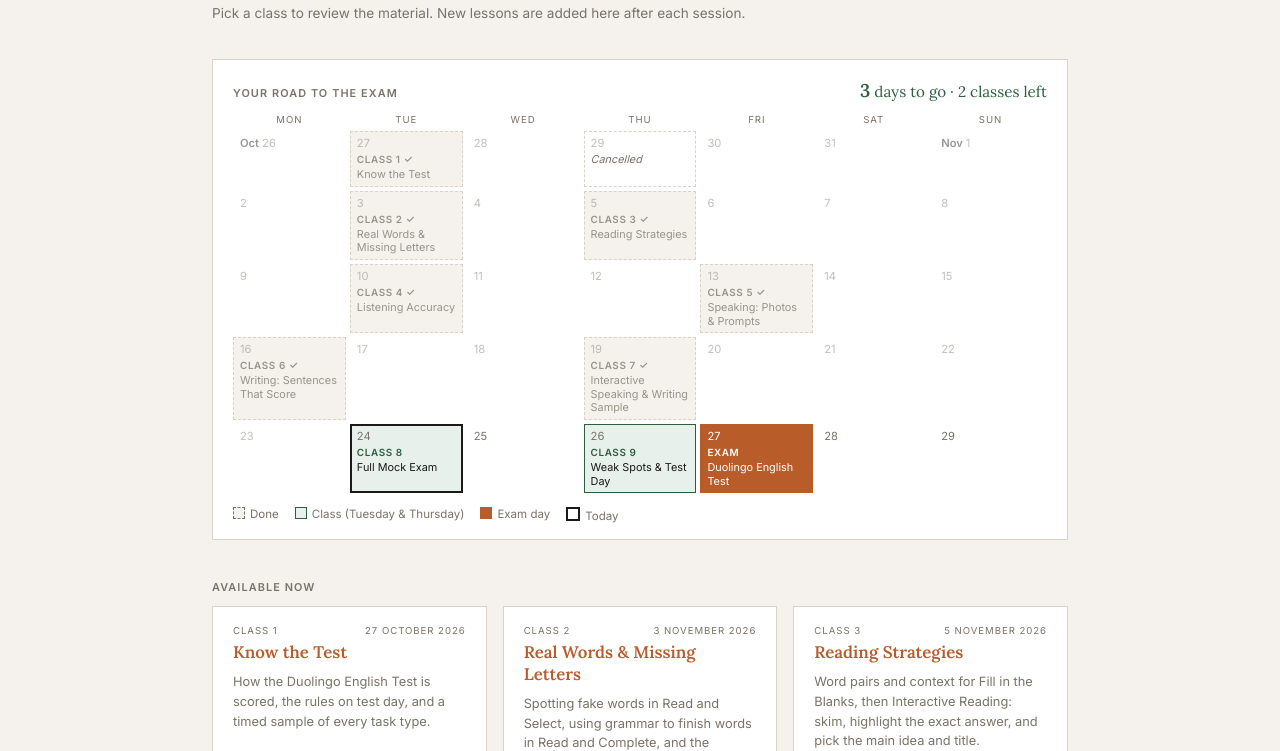
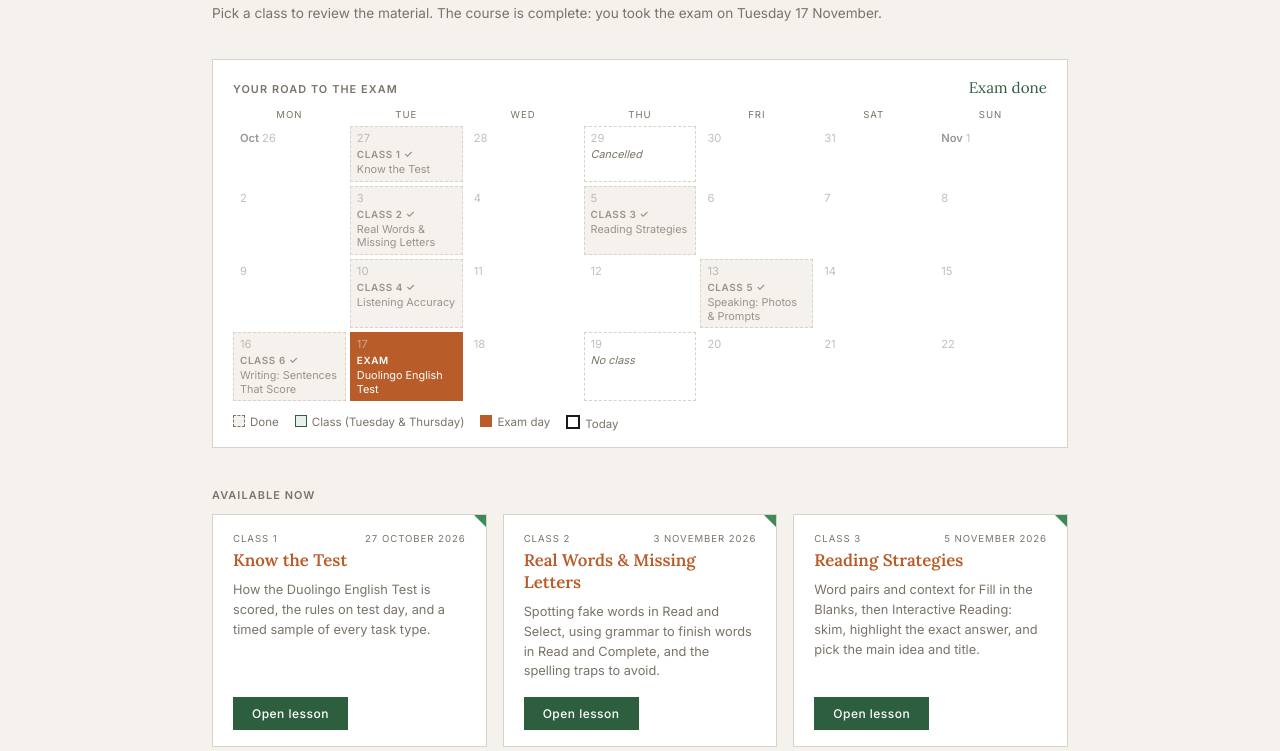
Before and after one commit to FelipeAmorim01/EnglishClasses, a plain HTML site: page Antonio/index.html in a window 1280 px wide. Shown: the part 201-952 px from the top of the page. Drawn offline with Linux system fonts and the light colour scheme.

Commit message:
Close Antonio's course: exam taken 17 November, all classes paid
Co-Authored-By: Claude Opus 5.5 <noreply@anthropic.com>

```diff
--- a/Antonio/index.html
+++ b/Antonio/index.html
@@ -502,8 +502,8 @@
       <div class="page-eyebrow">All classes</div>
       <div class="page-title">Your <em>lessons</em></div>
       <div class="page-sub">
-        Pick a class to review the material. New lessons are added here after
-        each session.
+        Pick a class to review the material. The course is complete: you took
+        the exam on Tuesday 17 November.
       </div>
 
       <div class="cal-frame">
@@ -559,7 +559,7 @@
          To change the plan, edit EXAM, SCHEDULE and CANCELLED (YYYY-MM-DD).
          A class links to its lesson once that lesson is in LESSONS above.
       ------------------------------------------------------------------ */
-      const EXAM = "2026-11-27";
+      const EXAM = "2026-11-17";
       const SCHEDULE = [
         ["2026-10-27", "Know the Test"],
         ["2026-11-03", "Real Words & Missing Letters"],
@@ -567,12 +567,12 @@
         ["2026-11-10", "Listening Accuracy"],
         ["2026-11-13", "Speaking: Photos & Prompts"],
         ["2026-11-16", "Writing: Sentences That Score"],
-        ["2026-11-19", "Interactive Speaking & Writing Sample"],
-        ["2026-11-24", "Full Mock Exam"],
-        ["2026-11-26", "Weak Spots & Test Day"],
       ];
       /* class days that didn't happen: [date, label] */
-      const CANCELLED = [["2026-10-29", "Cancelled"]];
+      const CANCELLED = [
+        ["2026-10-29", "Cancelled"],
+        ["2026-11-19", "No class"],
+      ];
 
       function parseDay(s) {
         const [y, m, d] = s.split("-").map(Number);
--- a/Antonio/lessons.js
+++ b/Antonio/lessons.js
@@ -21,35 +21,41 @@ window.LESSONS_BY_STUDENT.Antonio = [
     title: "Know the Test",
     date: "27 October 2026",
     desc: "How the Duolingo English Test is scored, the rules on test day, and a timed sample of every task type.",
+    paid: true,
   },
   {
     file: "lesson_plan_2.html",
     title: "Real Words & Missing Letters",
     date: "3 November 2026",
     desc: "Spotting fake words in Read and Select, using grammar to finish words in Read and Complete, and the spelling traps to avoid.",
+    paid: true,
   },
   {
     file: "lesson_plan_3.html",
     title: "Reading Strategies",
     date: "5 November 2026",
     desc: "Word pairs and context for Fill in the Blanks, then Interactive Reading: skim, highlight the exact answer, and pick the main idea and title.",
+    paid: true,
   },
   {
     file: "lesson_plan_4.html",
     title: "Listening Accuracy",
     date: "10 November 2026",
     desc: "Small words, contractions and endings in Listen and Type, checking before you submit, then Interactive Listening: the best reply and a three-sentence summary.",
+    paid: true,
   },
   {
     file: "lesson_plan_5.html",
     title: "Speaking: Photos & Prompts",
     date: "13 November 2026",
     desc: "The photo frame for Speak About the Photo, three keywords in 20 seconds for Read and Listen, Then Speak, and recording yourself to find the pauses and repeated words.",
+    paid: true,
   },
   {
     file: "lesson_plan_6.html",
     title: "Writing: Sentences That Score",
     date: "16 November 2026",
     desc: "Two or three rich sentences for Write About the Photo, answer–reason–example–close for Interactive Writing, linking words, and a log of your own grammar mistakes.",
+    paid: true,
   },
 ];
```
